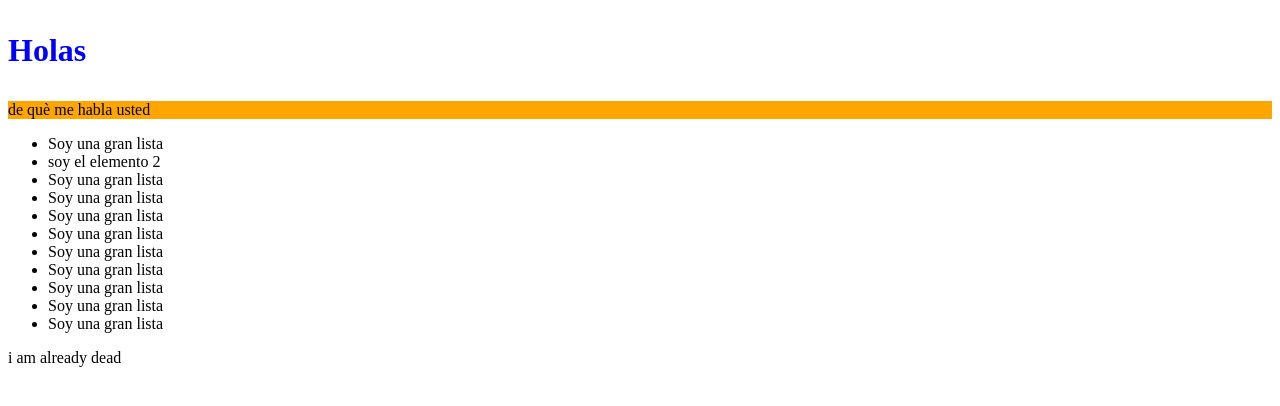
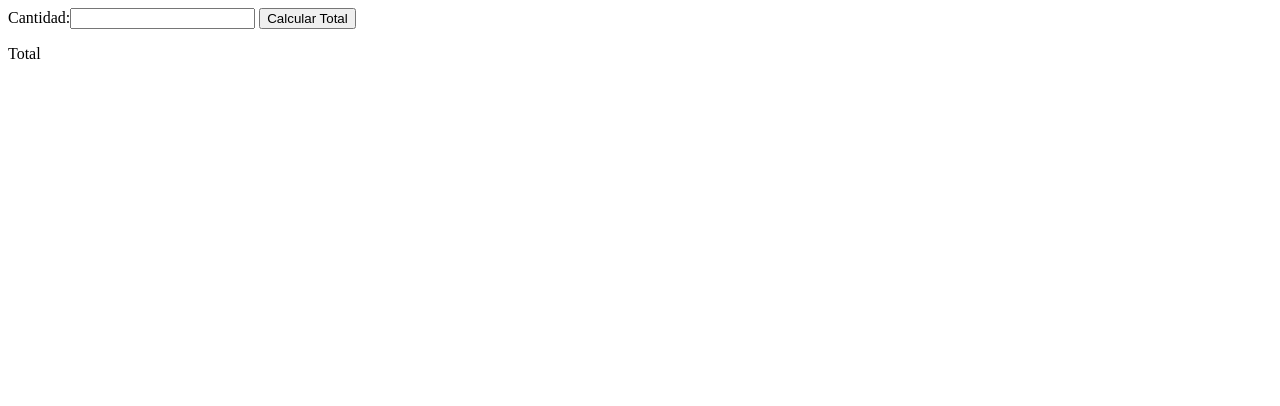
Before and after one commit to SebastianGuerraReategui/Desktop, a plain HTML site: page index.html in a window 1280 px wide. Drawn offline with Linux system fonts and the light colour scheme.

Commit message:
new test JS

```diff
--- a/index.html
+++ b/index.html
@@ -8,28 +8,16 @@
     <title>Document</title>
 </head>
 <body>
-    <h1 class="saludito">
-        <p>Holas</p>
-    </h1>
-    <div id="container">
-        <h1>jamalismo</h1>
-    </div>
-            <ul>
-                <li>Soy una gran lista</li>
-                <li>Soy una gran lista</li>
-                <li>Soy una gran lista</li>
-                <li>Soy una gran lista</li>
-                <li>Soy una gran lista</li>
-                <li>Soy una gran lista</li>
-                <li>Soy una gran lista</li>
-                <li>Soy una gran lista</li>
-                <li>Soy una gran lista</li>
-                <li>Soy una gran lista</li>
-                <li>Soy una gran lista</li>
-            </ul>
-    <div>
-        <p>i am already dead</p>
-    </div>
-
+    <html>
+        <head>
+          <meta charset="utf-8">
+          <title>HTML Starter</title>
+        </head>
+        <body>
+          Cantidad:<input id="textInput" type="text"/>
+          <button onclick="calcVal()">Calcular Total</button>
+          <p id="demure">Total</p>
+        </body>
+      </html>
 </body>
 </html>
--- a/meandex.js
+++ b/meandex.js
@@ -1,9 +1,20 @@
-let saludito = document.getElementsByClassName("saludito");
-saludito[0].style = "color:blue"
-let texto = document.getElementById("container")
-texto.innerText = "de què me habla usted";
-texto.style = "background-color:orange";
-let lista = document.getElementsByTagName("li")
-lista[1].innerHTML = "soy el elemento 2";
-lista[25].innerHTML = "soy el elemento 26";
-lista[25].innerHTML = lista[25].innerHTML + "soy el elemento 26";
+
+let textInputElement = document.getElementById('textInput');
+textInputElement.addEventListener('keyup', function(){
+
+  let valorH = textInputElement.value;
+  while(isNaN(valorH)){
+    valorH = prompt("Ingrese una cantidad")
+    }while(valorH>30){
+        valorH = prompt("No hacemos ventas mayores a 30 litros")
+        }
+  console.log('Su nuevo total es de "' + valorH*35 + ' soles"');
+
+}
+);
+
+const nerv = []
+function calcVal() {
+    nerv.push("Su nuevo total es de " + textInputElement.value*35 + " soles");
+    document.getElementById("demure").innerHTML = nerv;
+}
```
